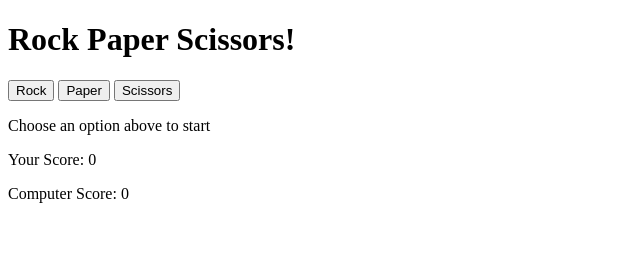
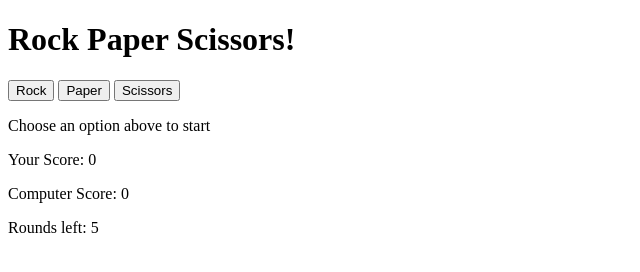
Before and after one commit to Fl4m3zz/rock-paper-scissors, a plain HTML site: page index.html in a window 1280 px wide. Shown: the whole page, without its empty margins (0-640 px from the left). Drawn offline with Linux system fonts and the light colour scheme.

Commit message:
Add counter showing rounds left

```diff
--- a/index.html
+++ b/index.html
@@ -16,6 +16,7 @@
 			<p class="game-status">Choose an option above to start</p>
 			<p class="human-score">Your Score: <span>0</span></p>
 			<p class="computer-score">Computer Score: <span>0</span></p>
+			<p class="round-count">Rounds left: <span>5</span></p>
 		</div>
 	</body>
 </html>
```
